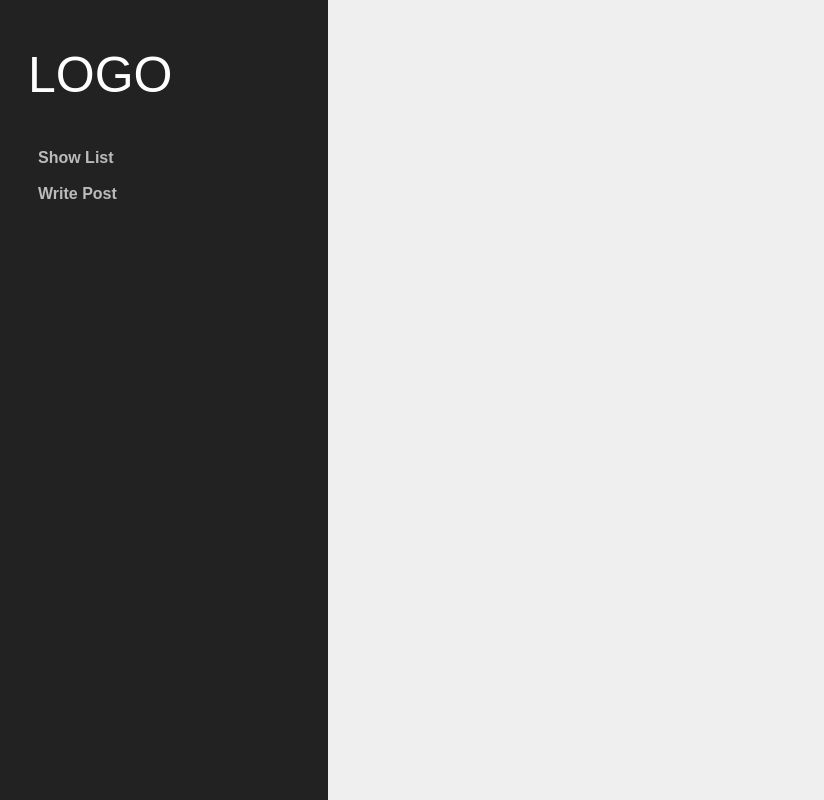
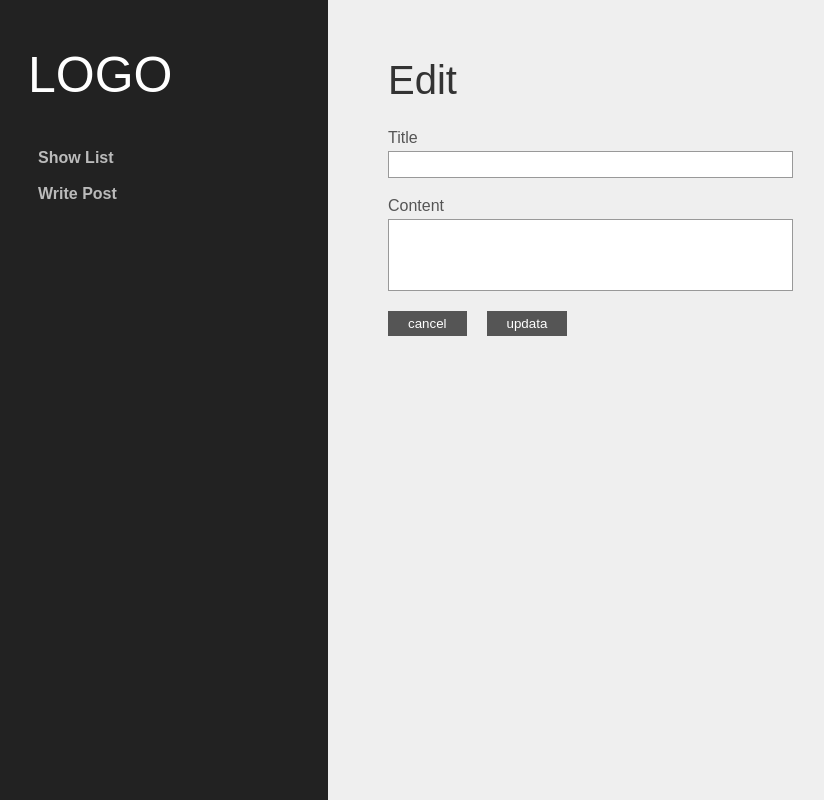
Before and after one commit to hjkimw/Node.js, a React (Create React App) app in the folder react/: page /edit/1 in a window 1280 px wide. Shown: the whole page, without its empty margins (22-846 px from the left). Built offline with nearby package versions, Linux system fonts and the light colour scheme; no server answers.

Commit message:
글 수정기능 추가

```diff
--- a/react/src/App.js
+++ b/react/src/App.js
@@ -1,10 +1,11 @@
-import { Routes, Route } from 'react-router-dom';
-import Header from './common/Header';
-import Main from './common/Main';
-import List from './community/List';
-import Create from './community/Create';
-import Detail from './community/Detail';
-import GlobalStyle from './GlobalStyle';
+import { Routes, Route } from "react-router-dom";
+import Header from "./common/Header";
+import Main from "./common/Main";
+import List from "./community/List";
+import Create from "./community/Create";
+import Detail from "./community/Detail";
+import Edit from "./community/Edit";
+import GlobalStyle from "./GlobalStyle";
 
 function App() {
   return (
@@ -13,11 +14,12 @@
       <Header />
 
       <Routes>
-				<Route path='/' element={<Main />} />
-				<Route path='/list' element={<List />} />
-				<Route path='/create' element={<Create />} />
+        <Route path="/" element={<Main />} />
+        <Route path="/list" element={<List />} />
+        <Route path="/create" element={<Create />} />
         {/* 라우터에 params설정 */}
-				<Route path='/detail/:num' element={<Detail />} />
+        <Route path="/detail/:num" element={<Detail />} />
+        <Route path="/edit/:num" element={<Edit />} />
       </Routes>
     </>
   );
--- /dev/null
+++ b/react/src/community/Edit.js
@@ -0,0 +1,87 @@
+import Layout from "../common/Layout";
+import { useState, useEffect } from "react";
+import { useParams, useNavigate } from "react-router-dom";
+import axios from "axios";
+import styled from "styled-components";
+
+const BtnSet = styled.div`
+  margin-top: 20px;
+`;
+
+function Edit() {
+  const navigate = useNavigate();
+  const params = useParams();
+  const [Detail, setDetail] = useState({});
+  const [Title, setTitle] = useState("");
+  const [Content, setContent] = useState("");
+
+  const handleUpdate = () => {
+    if (Title.trim() === "" || Content.trim() === "")
+      return alert("모든 항목을 입력하세요");
+
+    const item = {
+      title: Title,
+      num: params.num,
+    };
+
+    axios
+      .post("/api/community/edit", item)
+      .then((res) => {
+        if (res.data.success) {
+          alert("글 수정이 완료되었습니다");
+          navigate(`/detail/${params.num}`);
+        } else {
+          alert("글 수정에 실패했습니다.");
+        }
+      })
+      .catch((err) => console.log(err));
+  };
+
+  useEffect(() => {
+    const item = { num: params.num };
+
+    axios
+      .post("/api/community/detail", item)
+      .then((res) => {
+        if (res.data.success) {
+          console.log(res.data.detail);
+          setDetail(res.data.detail);
+        }
+      })
+      .catch((err) => console.log(err));
+  }, []);
+
+  useEffect(() => {
+    setTitle(Detail.title);
+    setContent(Detail.content);
+  }, [Detail]);
+
+  return (
+    <Layout name={"Edit"}>
+      <label htmlFor="title">Title</label>
+      <input
+        type="text"
+        value={Title || ""}
+        id="title"
+        onChange={(e) => setTitle(e.target.value)}
+      />
+
+      <label htmlFor="content">Content</label>
+      <textarea
+        name="content"
+        id="contend"
+        cols="30"
+        rows="4"
+        value={Content || ""}
+        onChange={(e) => setContent(e.target.value)}
+      ></textarea>
+
+      <BtnSet>
+        <button onClick={() => navigate(-1)}>cancel</button>
+        <button onClick={handleUpdate}>updata</button>
+      </BtnSet>
+    </Layout>
+  );
+}
+
+export default Edit;
```
Also changed, not shown: 1 other file (tests, documents, lock files or other folders). Lines whose indentation alone changed are shown as unchanged.
